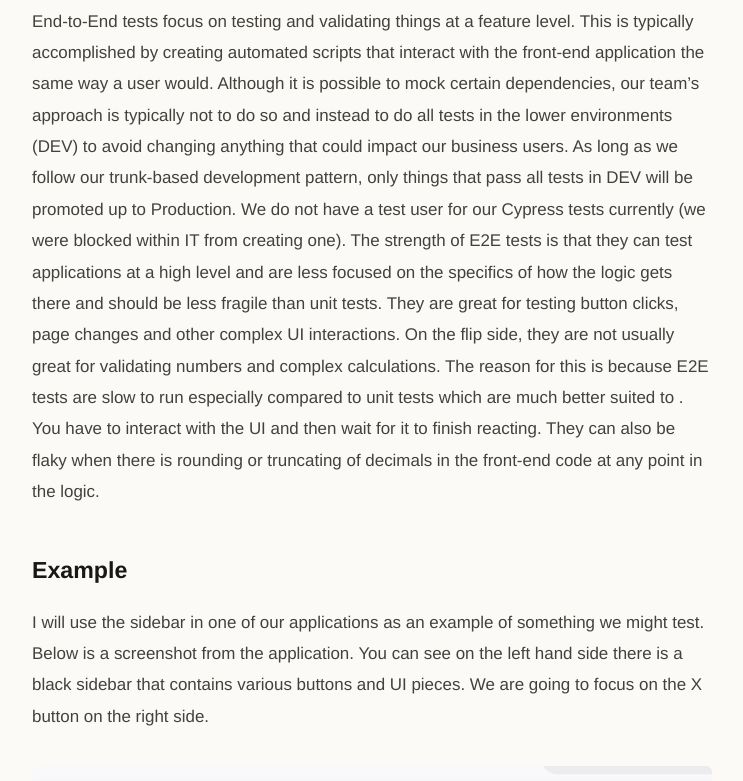
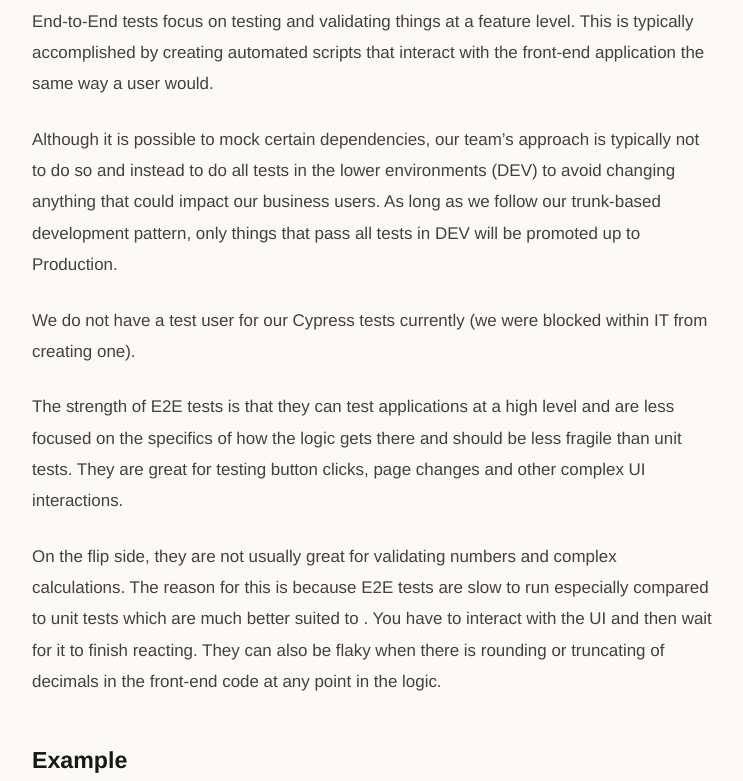
Before and after one commit to alm266/andrew-developer-portfolio, an Angular app: page /writing in a window 1280 px wide. Shown: the part 1400-2181 px from the top of the page, without its empty margins (414-1157 px from the left). Built offline with nearby package versions, Linux system fonts and the light colour scheme.

Commit message:
formatted E2E article

```diff
--- a/src/app/features/writing/writing.component.ts
+++ b/src/app/features/writing/writing.component.ts
@@ -16,7 +16,7 @@ export class WritingComponent {
       summary:
         'Here is my simple approach to E2E testing and what I learned during the process of adding them to my project.',
       linkLabel: 'E2E Basics',
-      tags: ['Documentation', 'Developer education'],
+      tags: ['Documentation', 'Developer Education', 'Testing', 'E2E'],
       content: [
         {
           type: 'heading',
@@ -24,13 +24,23 @@ export class WritingComponent {
         },
         {
           type: 'paragraph',
-          text: `
-                End-to-End tests focus on testing and validating things at a feature level. This is typically accomplished by creating automated scripts that interact with the front-end application the same way a user would.
-                Although it is possible to mock certain dependencies, our team\’s approach is typically not to do so and instead to do all tests in the lower environments (DEV) to avoid changing anything that could impact our business users. As long as we follow our trunk-based development pattern, only things that pass all tests in DEV will be promoted up to Production.
-                We do not have a test user for our Cypress tests currently (we were blocked within IT from creating one).
-                The strength of E2E tests is that they can test applications at a high level and are less focused on the specifics of how the logic gets there and should be less fragile than unit tests. They are great for testing button clicks, page changes and other complex UI interactions.
-                On the flip side, they are not usually great for validating numbers and complex calculations. The reason for this is because E2E tests are slow to run especially compared to unit tests which are much better suited to . You have to interact with the UI and then wait for it to finish reacting. They can also be flaky when there is rounding or truncating of decimals in the front-end code at any point in the logic.
-                `
+          text: 'End-to-End tests focus on testing and validating things at a feature level. This is typically accomplished by creating automated scripts that interact with the front-end application the same way a user would.'
+        },
+        {
+          type: 'paragraph',
+          text: 'Although it is possible to mock certain dependencies, our team’s approach is typically not to do so and instead to do all tests in the lower environments (DEV) to avoid changing anything that could impact our business users. As long as we follow our trunk-based development pattern, only things that pass all tests in DEV will be promoted up to Production.'
+        },
+        {
+          type: 'paragraph',
+          text: 'We do not have a test user for our Cypress tests currently (we were blocked within IT from creating one).'
+        },
+        {
+          type: 'paragraph',
+          text: 'The strength of E2E tests is that they can test applications at a high level and are less focused on the specifics of how the logic gets there and should be less fragile than unit tests. They are great for testing button clicks, page changes and other complex UI interactions.'
+        },
+        {
+          type: 'paragraph',
+          text: 'On the flip side, they are not usually great for validating numbers and complex calculations. The reason for this is because E2E tests are slow to run especially compared to unit tests which are much better suited to . You have to interact with the UI and then wait for it to finish reacting. They can also be flaky when there is rounding or truncating of decimals in the front-end code at any point in the logic.'
         },
         {
           type: 'heading',
```
